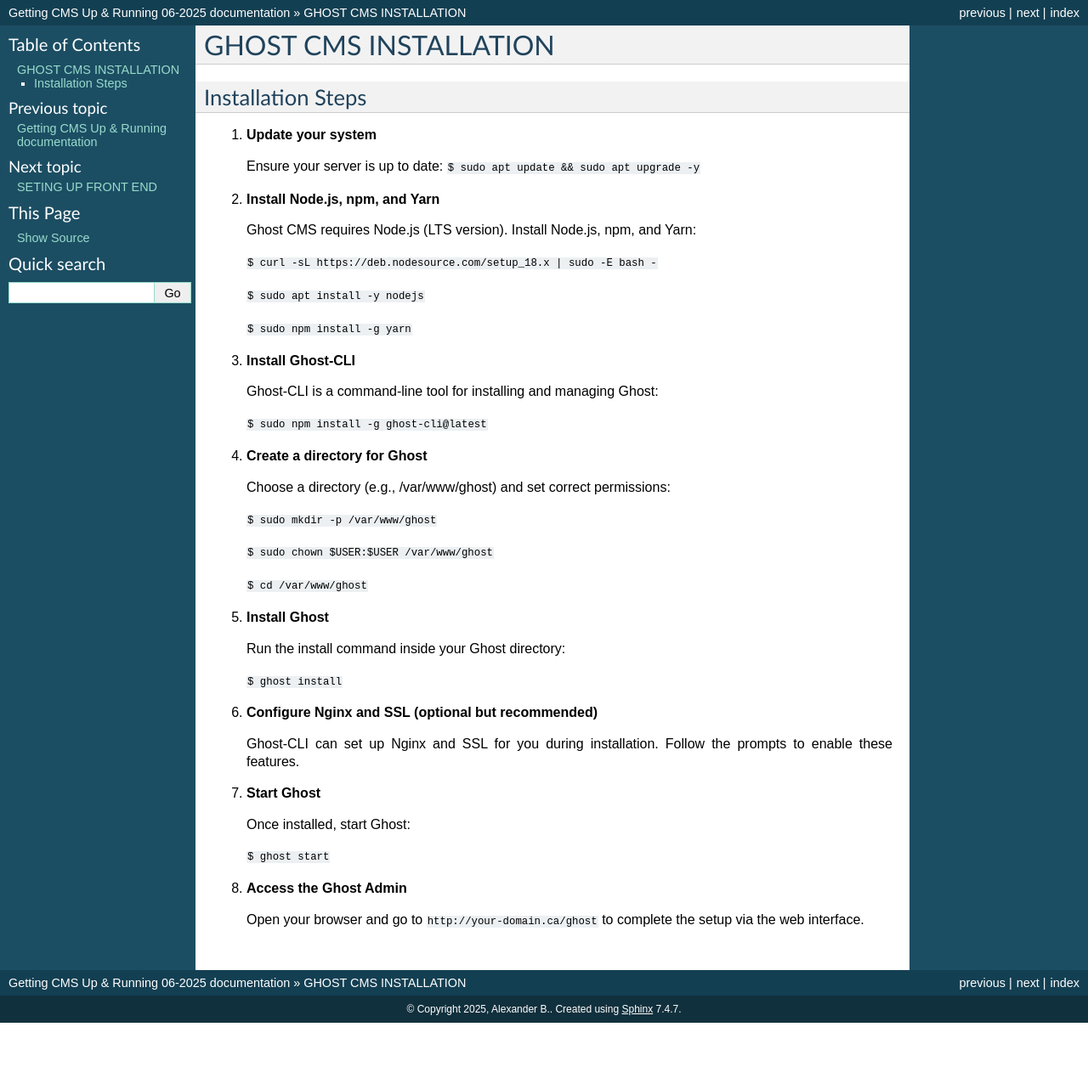
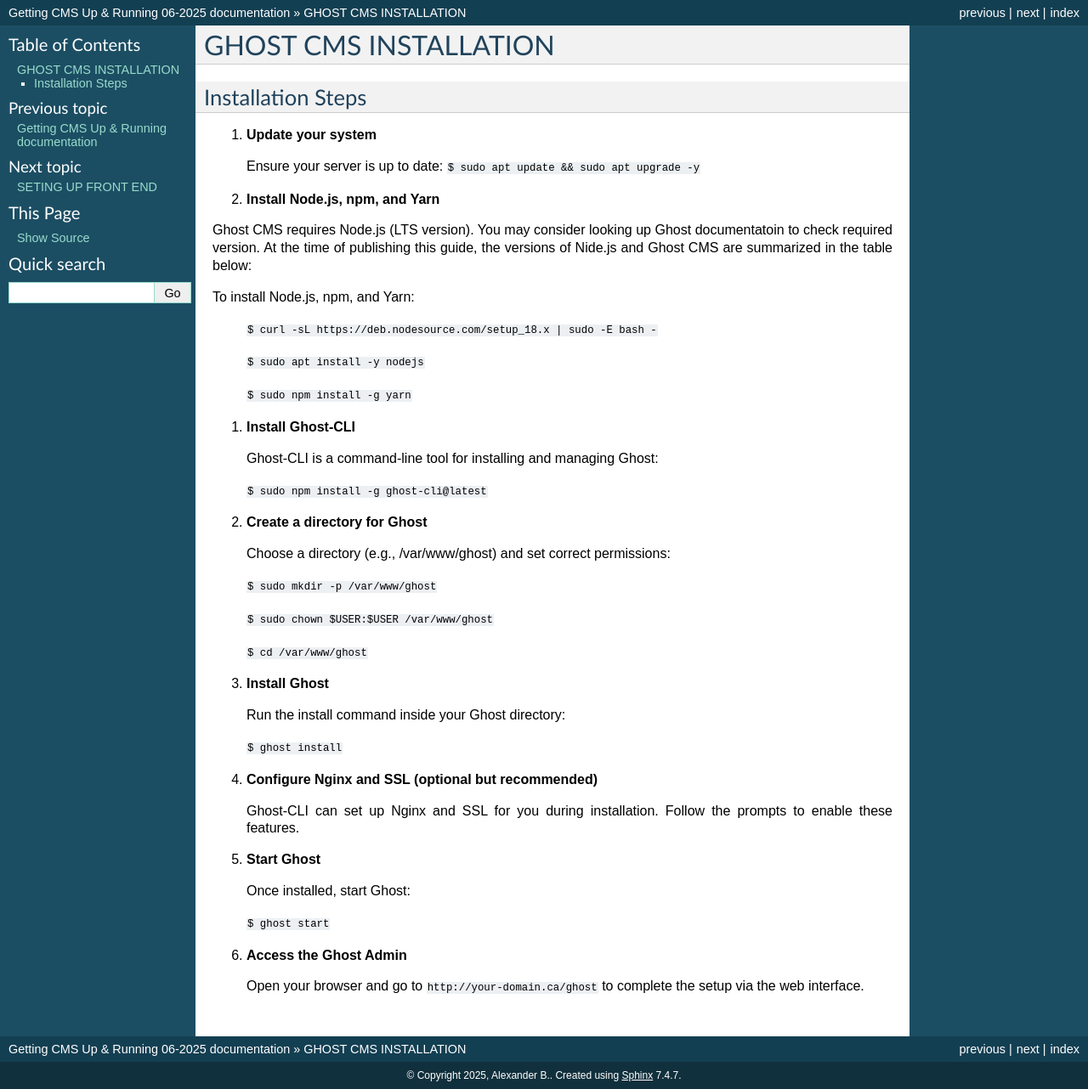
Before and after one commit to alexandrebobkov/Guides, a Sphinx documentation site: the page built from GhostCMS/source/setup_backend.rst, in a window 1280 px wide. Shown: the whole page at 85% size. Built offline with Sphinx 7.4.7, drawn with Linux system fonts in a browser that asks for light colours; formulas are drawn with MathJax 3; before the commit the page ends 1204 px from its top, so only the background shows below that.

Commit message:
Ghost CMS

```diff
--- a/GhostCMS/source/setup_backend.rst
+++ b/GhostCMS/source/setup_backend.rst
@@ -11,7 +11,11 @@
 
 #. **Install Node.js, npm, and Yarn**
 
-   Ghost CMS requires Node.js (LTS version). Install Node.js, npm, and Yarn:
+Ghost CMS requires Node.js (LTS version). You may consider looking up Ghost documentatoin to check required version. At the time of publishing this guide, the versions of Nide.js and Ghost CMS are summarized in the table below:
+
+
+
+To install Node.js, npm, and Yarn:
 
    ``$ curl -sL https://deb.nodesource.com/setup_18.x | sudo -E bash -``
 
```
